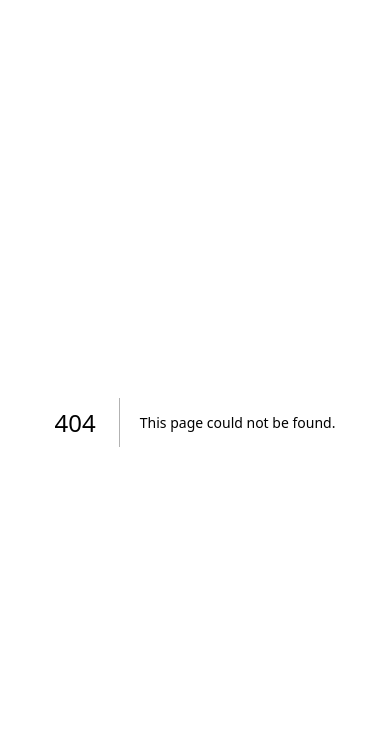
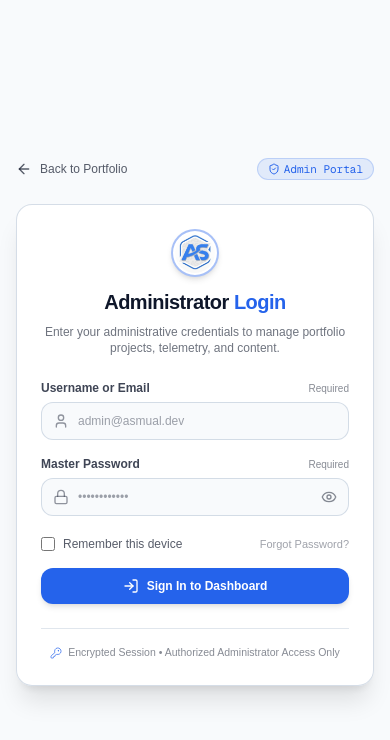
Before and after one commit to Asmual/Asmual-Portfolio.ts, a Next.js app: page /login in a window 390 px wide. Before the commit this address had no page. Shown: the top 740 px of the page. Built offline with nearby package versions, Linux system fonts and the light colour scheme.

Commit message:
feat: move SunCart to Frontend, link footer name to admin login, add modern Login page, and enhance mobile Navbar with Hire Me CTA

```diff
--- /dev/null
+++ b/src/app/login/page.tsx
@@ -0,0 +1,216 @@
+"use client";
+
+import React, { useState } from "react";
+import Link from "next/link";
+import Image from "next/image";
+import {
+  ArrowLeft,
+  Lock,
+  User,
+  Eye,
+  EyeOff,
+  ShieldCheck,
+  LogIn,
+  KeyRound,
+  CheckCircle2
+} from "lucide-react";
+import { motion } from "framer-motion";
+
+export default function LoginPage() {
+  const [username, setUsername] = useState("");
+  const [password, setPassword] = useState("");
+  const [showPassword, setShowPassword] = useState(false);
+  const [rememberMe, setRememberMe] = useState(false);
+  const [isLoading, setIsLoading] = useState(false);
+  const [statusMessage, setStatusMessage] = useState<{ type: "success" | "info"; text: string } | null>(null);
+
+  const handleSubmit = (e: React.FormEvent) => {
+    e.preventDefault();
+    if (!username.trim() || !password.trim()) return;
+
+    setIsLoading(true);
+    setStatusMessage(null);
+
+    // Simulated login feedback for UI evaluation
+    setTimeout(() => {
+      setIsLoading(false);
+      setStatusMessage({
+        type: "success",
+        text: "Portal UI verified! Ready for Better-Auth & MongoDB credentials integration.",
+      });
+    }, 800);
+  };
+
+  return (
+    <div className="min-h-screen bg-background text-foreground flex flex-col justify-center items-center px-4 py-12 relative overflow-hidden transition-colors duration-300">
+      {/* Background Ambient Glows */}
+      <div className="pointer-events-none absolute top-1/4 left-1/2 -translate-x-1/2 w-96 h-96 bg-accent/10 blur-3xl rounded-full -z-10" />
+      <div className="pointer-events-none absolute bottom-10 right-1/4 w-80 h-80 bg-accent/5 blur-3xl rounded-full -z-10" />
+
+      {/* Top Back to Portfolio Navigation */}
+      <div className="w-full max-w-md mb-6 flex items-center justify-between">
+        <Link
+          href="/"
+          className="group inline-flex items-center gap-2 text-xs sm:text-sm font-medium text-foreground/70 hover:text-accent transition-colors"
+        >
+          <ArrowLeft className="w-4 h-4 group-hover:-translate-x-1 transition-transform" />
+          <span>Back to Portfolio</span>
+        </Link>
+
+        <span className="text-[11px] font-mono text-accent bg-accent/10 border border-accent/20 px-2.5 py-0.5 rounded-full flex items-center gap-1">
+          <ShieldCheck className="w-3 h-3" />
+          <span>Admin Portal</span>
+        </span>
+      </div>
+
+      {/* Main Login Card */}
+      <motion.div
+        initial={{ opacity: 0, y: 20 }}
+        animate={{ opacity: 1, y: 0 }}
+        transition={{ duration: 0.4 }}
+        className="w-full max-w-md bg-card-bg/90 border border-border/80 rounded-2xl shadow-xl p-6 sm:p-8 backdrop-blur-xl relative"
+      >
+        {/* Card Header with Brand Logo */}
+        <div className="text-center space-y-2 mb-6">
+          <div className="inline-block relative w-12 h-12 rounded-full overflow-hidden border-2 border-accent/40 p-0.5 bg-card-bg shadow-md mb-1">
+            <div className="relative w-full h-full rounded-full overflow-hidden">
+              <Image
+                src="/images/as_logo.png"
+                alt="Asmual Obaidul Hoque"
+                fill
+                sizes="48px"
+                priority
+                className="object-cover object-top"
+              />
+            </div>
+          </div>
+
+          <h1 className="text-xl sm:text-2xl font-extrabold text-foreground tracking-tight">
+            Administrator <span className="text-accent">Login</span>
+          </h1>
+
+          <p className="text-xs text-foreground/60 max-w-xs mx-auto">
+            Enter your administrative credentials to manage portfolio projects, telemetry, and content.
+          </p>
+        </div>
+
+        {/* Status Notification Message */}
+        {statusMessage && (
+          <motion.div
+            initial={{ opacity: 0, y: -8 }}
+            animate={{ opacity: 1, y: 0 }}
+            className="mb-5 p-3 rounded-xl bg-accent/10 border border-accent/30 text-accent text-xs flex items-start gap-2.5"
+          >
+            <CheckCircle2 className="w-4 h-4 shrink-0 mt-0.5" />
+            <span className="leading-relaxed">{statusMessage.text}</span>
+          </motion.div>
+        )}
+
+        {/* Form Controls */}
+        <form onSubmit={handleSubmit} className="space-y-4">
+          {/* Username / Email Field */}
+          <div className="space-y-1.5 text-left">
+            <label
+              htmlFor="username"
+              className="text-xs font-semibold text-foreground/80 flex items-center justify-between"
+            >
+              <span>Username or Email</span>
+              <span className="text-[10px] font-normal text-foreground/50">Required</span>
+            </label>
+            <div className="relative">
+              <div className="absolute inset-y-0 left-0 pl-3 flex items-center pointer-events-none text-foreground/45">
+                <User className="w-4 h-4" />
+              </div>
+              <input
+                id="username"
+                type="text"
+                value={username}
+                onChange={(e) => setUsername(e.target.value)}
+                placeholder="admin@asmual.dev"
+                required
+                className="w-full pl-9 pr-3.5 py-2.5 text-xs sm:text-sm rounded-xl bg-background border border-border/80 focus:border-accent focus:ring-1 focus:ring-accent focus:outline-none transition-all duration-200 text-foreground placeholder:text-foreground/40"
+              />
+            </div>
+          </div>
+
+          {/* Password Field */}
+          <div className="space-y-1.5 text-left">
+            <label
+              htmlFor="password"
+              className="text-xs font-semibold text-foreground/80 flex items-center justify-between"
+            >
+              <span>Master Password</span>
+              <span className="text-[10px] font-normal text-foreground/50">Required</span>
+            </label>
+            <div className="relative">
+              <div className="absolute inset-y-0 left-0 pl-3 flex items-center pointer-events-none text-foreground/45">
+                <Lock className="w-4 h-4" />
+              </div>
+              <input
+                id="password"
+                type={showPassword ? "text" : "password"}
+                value={password}
+                onChange={(e) => setPassword(e.target.value)}
+                placeholder="••••••••••••"
+                required
+                className="w-full pl-9 pr-10 py-2.5 text-xs sm:text-sm rounded-xl bg-background border border-border/80 focus:border-accent focus:ring-1 focus:ring-accent focus:outline-none transition-all duration-200 text-foreground placeholder:text-foreground/40"
+              />
+              <button
+                type="button"
+                onClick={() => setShowPassword(!showPassword)}
+                className="absolute inset-y-0 right-0 pr-3 flex items-center text-foreground/50 hover:text-foreground cursor-pointer transition-colors"
+                aria-label={showPassword ? "Hide password" : "Show password"}
+              >
+                {showPassword ? <EyeOff className="w-4 h-4" /> : <Eye className="w-4 h-4" />}
+              </button>
+            </div>
+          </div>
+
+          {/* Remember Me & Security Prompt */}
+          <div className="flex items-center justify-between text-xs pt-1">
+            <label className="flex items-center gap-2 cursor-pointer select-none text-foreground/70 hover:text-foreground">
+              <input
+                type="checkbox"
+                checked={rememberMe}
+                onChange={(e) => setRememberMe(e.target.checked)}
+                className="w-3.5 h-3.5 rounded border-border accent-accent cursor-pointer"
+              />
+              <span>Remember this device</span>
+            </label>
+
+            <span className="text-foreground/40 hover:text-accent transition-colors text-[11px] cursor-not-allowed">
+              Forgot Password?
+            </span>
+          </div>
+
+          {/* Submit Action Button */}
+          <button
+            type="submit"
+            disabled={isLoading}
+            className="w-full mt-2 py-2.5 px-4 rounded-xl bg-accent text-white font-semibold text-xs sm:text-sm shadow-md hover:bg-accent/90 active:scale-[0.99] transition-all duration-200 flex items-center justify-center gap-2 cursor-pointer disabled:opacity-70 disabled:cursor-not-allowed"
+          >
+            {isLoading ? (
+              <>
+                <div className="w-4 h-4 border-2 border-white/30 border-t-white rounded-full animate-spin" />
+                <span>Verifying credentials...</span>
+              </>
+            ) : (
+              <>
+                <LogIn className="w-4 h-4" />
+                <span>Sign In to Dashboard</span>
+              </>
+            )}
+          </button>
+        </form>
+
+        {/* Security Footer Notice */}
+        <div className="mt-6 pt-4 border-t border-border/60 text-center">
+          <p className="text-[10.5px] text-foreground/50 flex items-center justify-center gap-1.5">
+            <KeyRound className="w-3 h-3 text-accent/70" />
+            <span>Encrypted Session • Authorized Administrator Access Only</span>
+          </p>
+        </div>
+      </motion.div>
+    </div>
+  );
+}
--- a/src/components/layout/Footer.tsx
+++ b/src/components/layout/Footer.tsx
@@ -198,9 +198,17 @@ export default function Footer(): React.JSX.Element {
 
         {/* Bottom Bar without duplicate back to top button */}
         <div className="flex flex-col gap-3 pt-6 text-xs text-foreground/60 sm:flex-row sm:items-center sm:justify-between">
-          {/* Left: Copyright */}
+          {/* Left: Copyright & Admin Portal Access */}
           <p className="text-center sm:text-left">
-            © {new Date().getFullYear()} <strong className="text-foreground font-semibold">Asmual Obaidul Hoque</strong>. All rights reserved.
+            © {new Date().getFullYear()}{" "}
+            <Link
+              href="/login"
+              title="Admin Portal Access"
+              className="text-foreground font-semibold hover:text-accent transition-colors duration-200 cursor-pointer"
+            >
+              Asmual Obaidul Hoque
+            </Link>
+            . All rights reserved.
           </p>
 
           {/* Right: Tech Stack info */}
--- a/src/components/layout/Navbar.tsx
+++ b/src/components/layout/Navbar.tsx
@@ -117,18 +117,20 @@ export default function Navbar() {
           ))}
         </nav>
 
-        {/* Right Side: Theme Switcher & Actions */}
-        <div className="flex items-center gap-2.5">
-          <ThemeToggle />
-
+        {/* Right Side: Actions, Theme Switcher & Mobile Menu */}
+        <div className="flex items-center gap-1.5 sm:gap-2.5">
+          {/* Hire Me CTA - Accessible directly on mobile and desktop */}
           <Link
             href={pathname === "/" ? "#contact" : "/#contact"}
             onClick={(e) => handleScroll(e, "#contact", "Contact")}
-            className="hidden sm:inline-flex items-center gap-1 px-4 py-1.5 text-xs font-semibold rounded-full bg-accent text-white shadow-sm hover:opacity-90 transition-all duration-300 cursor-pointer"
+            className="inline-flex items-center gap-1 px-2.5 sm:px-4 py-1 sm:py-1.5 text-[11px] sm:text-xs font-semibold rounded-full bg-accent text-white shadow-xs hover:opacity-90 active:scale-95 transition-all duration-200 cursor-pointer shrink-0"
           >
-            Hire Me
-            <ArrowUpRight className="w-3.5 h-3.5" />
+            <span>Hire Me</span>
+            <ArrowUpRight className="w-3 h-3 sm:w-3.5 sm:h-3.5" />
           </Link>
+
+          {/* Theme Mode Switcher */}
+          <ThemeToggle />
 
           {/* Mobile Navigation Toggle */}
           <button
@@ -160,20 +162,6 @@ export default function Navbar() {
               />
             ))}
           </nav>
-
-          <div className="pt-1.5 sm:hidden">
-            <Link
-              href={pathname === "/" ? "#contact" : "/#contact"}
-              onClick={(e) => {
-                handleScroll(e, "#contact", "Contact");
-                setIsOpen(false);
-              }}
-              className="flex items-center justify-center gap-1.5 w-full py-2 text-xs font-semibold rounded-lg bg-accent text-white shadow-sm hover:opacity-90 transition-all cursor-pointer"
-            >
-              Hire Me
-              <ArrowUpRight className="w-3.5 h-3.5" />
-            </Link>
-          </div>
         </div>
       )}
     </header>
--- a/src/data/projects.ts
+++ b/src/data/projects.ts
@@ -113,7 +113,7 @@ export const projectsData: Project[] = [
     id: "suncart",
     title: "SunCart — E-Commerce Management Dashboard",
     tagline: "Scalable e-commerce store with dynamic inventory & REST APIs",
-    category: "Full Stack",
+    category: "Frontend",
     description:
       "Scalable e-commerce solution and administration system featuring dynamic inventory management, RESTful APIs, fast data handling, and secure JWT authentication.",
     keyFeatures: [
```
